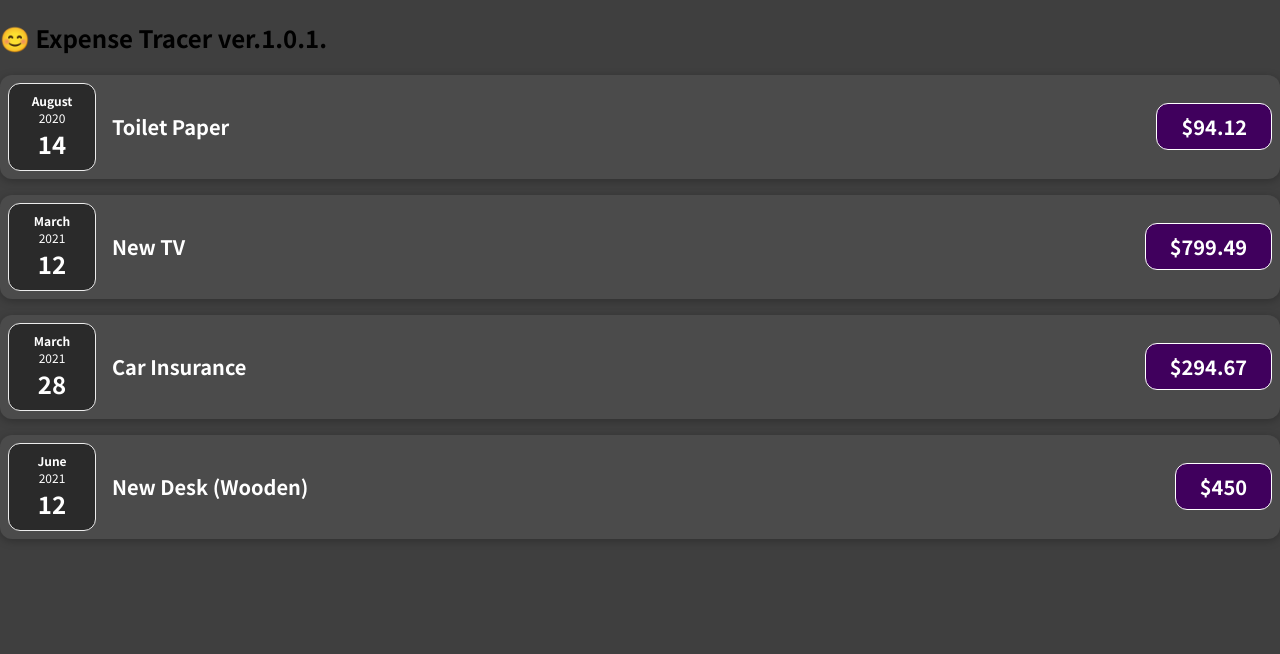
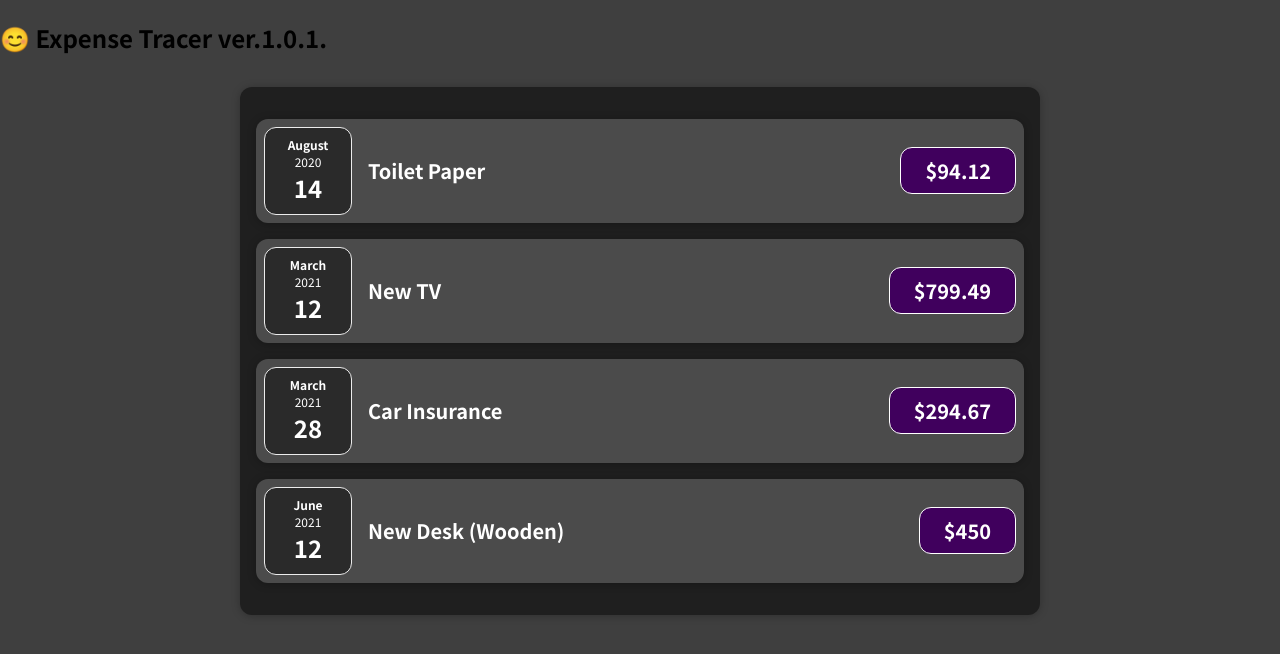
Before and after one commit to yuzunsang/react-workout, a JavaScript app: page / in a window 1280 px wide. Shown: the top 654 px of the page. Built offline with nearby package versions, Linux system fonts and the light colour scheme.

Commit message:
component - arrow function 으로 변경

```diff
--- a/src/App.js
+++ b/src/App.js
@@ -1,6 +1,6 @@
-import ExpenseItem from "./components/ExpenseItem";
+import Expenses from "./components/Expenses/Expenses";
 
-function App() {
+const App = () => {
   const expenses = [
     {
       id: "e1",
@@ -31,28 +31,9 @@
   return (
     <div>
       <h2>😊 Expense Tracer ver.1.0.1.</h2>
-      <ExpenseItem
-        title={expenses[0].title}
-        amount={expenses[0].amount}
-        date={expenses[0].date}
-      />
-      <ExpenseItem
-        title={expenses[1].title}
-        amount={expenses[1].amount}
-        date={expenses[1].date}
-      />
-      <ExpenseItem
-        title={expenses[2].title}
-        amount={expenses[2].amount}
-        date={expenses[2].date}
-      />
-      <ExpenseItem
-        title={expenses[3].title}
-        amount={expenses[3].amount}
-        date={expenses[3].date}
-      />
+      <Expenses items={expenses} />
     </div>
   );
-}
+};
 
 export default App;
--- a/src/components/ExpenseDate.js
+++ b/src/components/Expenses/ExpenseDate.js
@@ -1,6 +1,6 @@
 import "./ExpenseDate.css";
 
-function expenseDate(props) {
+const ExpenseDate = (props) => {
   const month = props.date.toLocaleString("en-US", { month: "long" });
   const day = props.date.toLocaleString("en-US", { day: "2-digit" });
   const year = props.date.getFullYear();
@@ -12,6 +12,6 @@
       <div className="expense-date__day">{day}</div>
     </div>
   );
-}
+};
 
-export default expenseDate;
+export default ExpenseDate;
--- a/src/components/ExpenseItem.css
+++ b/src/components/Expenses/ExpenseItem.css
@@ -2,10 +2,8 @@
   display: flex;
   justify-content: space-between;
   align-items: center;
-  box-shadow: 0 2px 8px rgba(0, 0, 0, 0.25);
   padding: 0.5rem;
   margin: 1rem 0;
-  border-radius: 12px;
   background-color: #4b4b4b;
 }
 
--- a/src/components/ExpenseItem.js
+++ b/src/components/Expenses/ExpenseItem.js
@@ -1,16 +1,17 @@
 import ExpenseDate from "./ExpenseDate";
+import Card from "../UI/Card";
 import "./ExpenseItem.css";
 
-function ExpenseItem(props) {
+const ExpenseItem = (props) => {
   return (
-    <div className="expense-item">
+    <Card className="expense-item">
       <ExpenseDate date={props.date} />
       <div className="expense-item__description">
         <h2>{props.title}</h2>
         <div className="expense-item__price">${props.amount}</div>
       </div>
-    </div>
+    </Card>
   );
-}
+};
 
 export default ExpenseItem;
--- /dev/null
+++ b/src/components/Expenses/Expenses.css
@@ -0,0 +1,7 @@
+.expenses {
+  padding: 1rem;
+  background-color: rgb(31, 31, 31);
+  margin: 2rem auto;
+  width: 50rem;
+  max-width: 95%;
+}
--- /dev/null
+++ b/src/components/Expenses/Expenses.js
@@ -0,0 +1,32 @@
+import ExpenseItem from "./ExpenseItem";
+import Card from "../UI/Card";
+import "./Expenses.css";
+
+const Expenses = (props) => {
+  return (
+    <Card className="expenses">
+      <ExpenseItem
+        title={props.items[0].title}
+        amount={props.items[0].amount}
+        date={props.items[0].date}
+      />
+      <ExpenseItem
+        title={props.items[1].title}
+        amount={props.items[1].amount}
+        date={props.items[1].date}
+      />
+      <ExpenseItem
+        title={props.items[2].title}
+        amount={props.items[2].amount}
+        date={props.items[2].date}
+      />
+      <ExpenseItem
+        title={props.items[3].title}
+        amount={props.items[3].amount}
+        date={props.items[3].date}
+      />
+    </Card>
+  );
+};
+
+export default Expenses;
--- /dev/null
+++ b/src/components/UI/Card.css
@@ -0,0 +1,4 @@
+.card {
+  border-radius: 12px;
+  box-shadow: 0 1px 8px rgba(0, 0, 0, 0.25);
+}
--- /dev/null
+++ b/src/components/UI/Card.js
@@ -0,0 +1,9 @@
+import "./Card.css";
+
+const Card = (props) => {
+  const classes = "card " + props.className;
+
+  return <div className={classes}>{props.children}</div>;
+};
+
+export default Card;
```
Also changed, not shown: src/components/Expenses/ExpenseDate.css (renamed from src/components/ExpenseDate.css).
